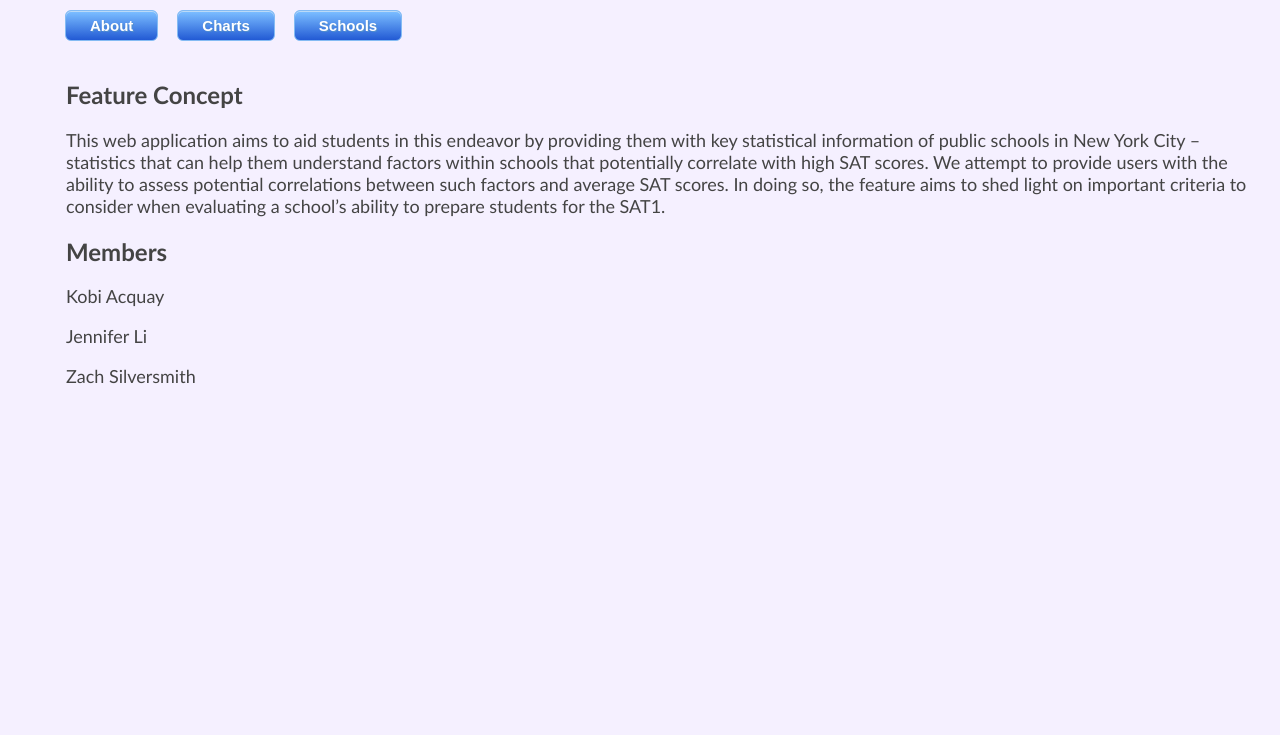
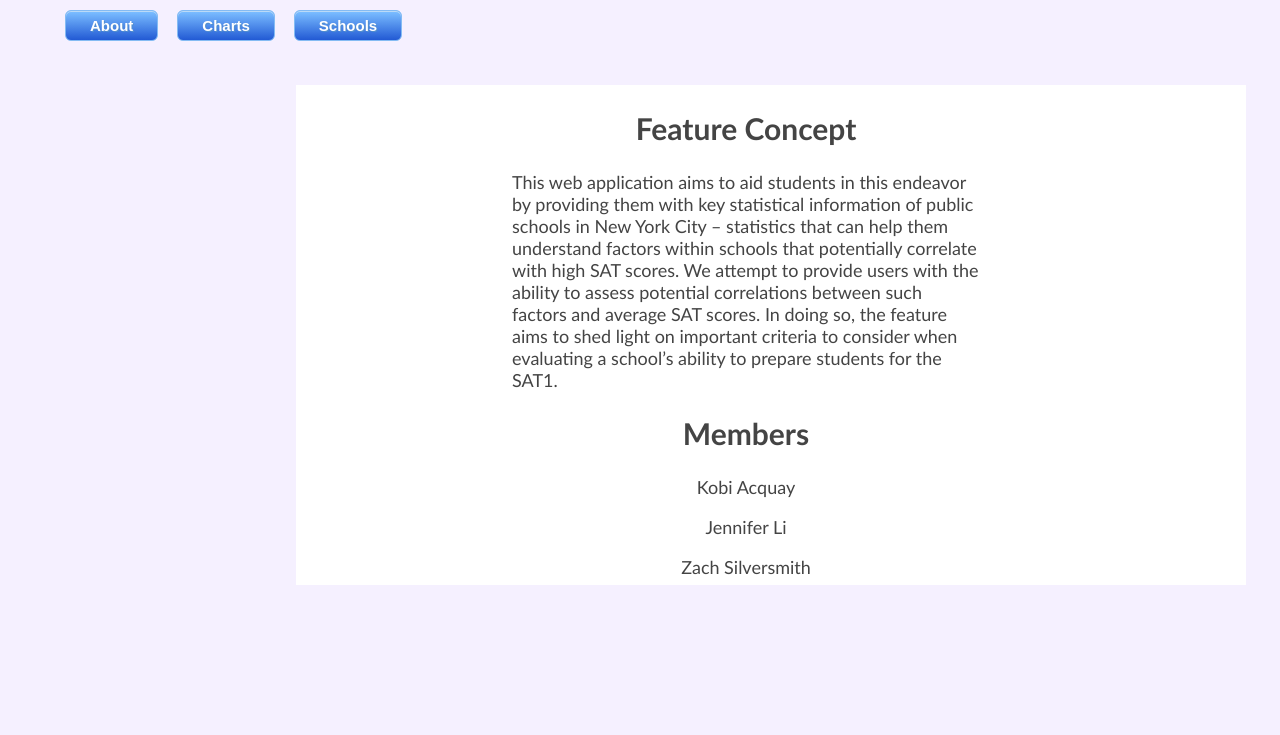
Before and after one commit to zbs/SATStat, a Python web app: template templates/about.html in a window 1280 px wide. Shown: the part 110-845 px from the top of the page. Before the commit the page ends 494 px from the top, so only its background shows below. Run offline with Jinja, Linux system fonts and the light colour scheme; the template is opened without the code that fills it, so the values that code supplies are empty; some libraries are stand-ins or nearby versions.

Commit message:
about page

```diff
--- a/static/style.css
+++ b/static/style.css
@@ -155,12 +155,13 @@ td {
  }
 
 #about{
-	width:580px;
+	width:500px;
 	height:500px;
- 	text-align: left;
- 	top:250px;
- 	left:30%;
- 	min-width:900px;
+	background-color: rgb(255,255,255);
+ 	text-align: center;
+ 	margin-top: 25px;
+ 	padding-left: 200px;
+ 	margin-left: 20%;
  	margin-bottom:150px;
  	overflow: auto;
  	padding-right:250px;
--- a/templates/about.html
+++ b/templates/about.html
@@ -20,19 +20,20 @@
 			<a href='/' class="classname"> Charts</a>
 			<a href='/regions' class="classname"> Schools</a>
 		</div>
-		<h2>Feature Concept</h2>
-			<p>This web application aims to aid students in this endeavor by providing them with key statistical information
+		<div id="about">
+			<h2 style="font-size:30px;">Feature Concept</h2>
+			<p style="text-align:left; font-size:18px;">This web application aims to aid students in this endeavor by providing them with key statistical information
 				of public schools in New York City – statistics that can help them understand factors within schools that
 				potentially correlate with high SAT scores. We attempt to provide users with the ability to assess
 				potential correlations between such factors and average SAT scores. In doing so, the feature aims to
 				shed light on important criteria to consider when evaluating a school’s ability to prepare students for
 				the SAT1.<p>
-			<h2>Members</h2>
+			<h2 style="font-size:30px;">Members</h2>
 				<p>Kobi Acquay<p>
 				<p>Jennifer Li<p>
 				<p>Zach Silversmith<p>
 
-
+		</div>
 	</div>
 </body>
 </html>
```
Lines whose indentation alone changed are shown as unchanged.
